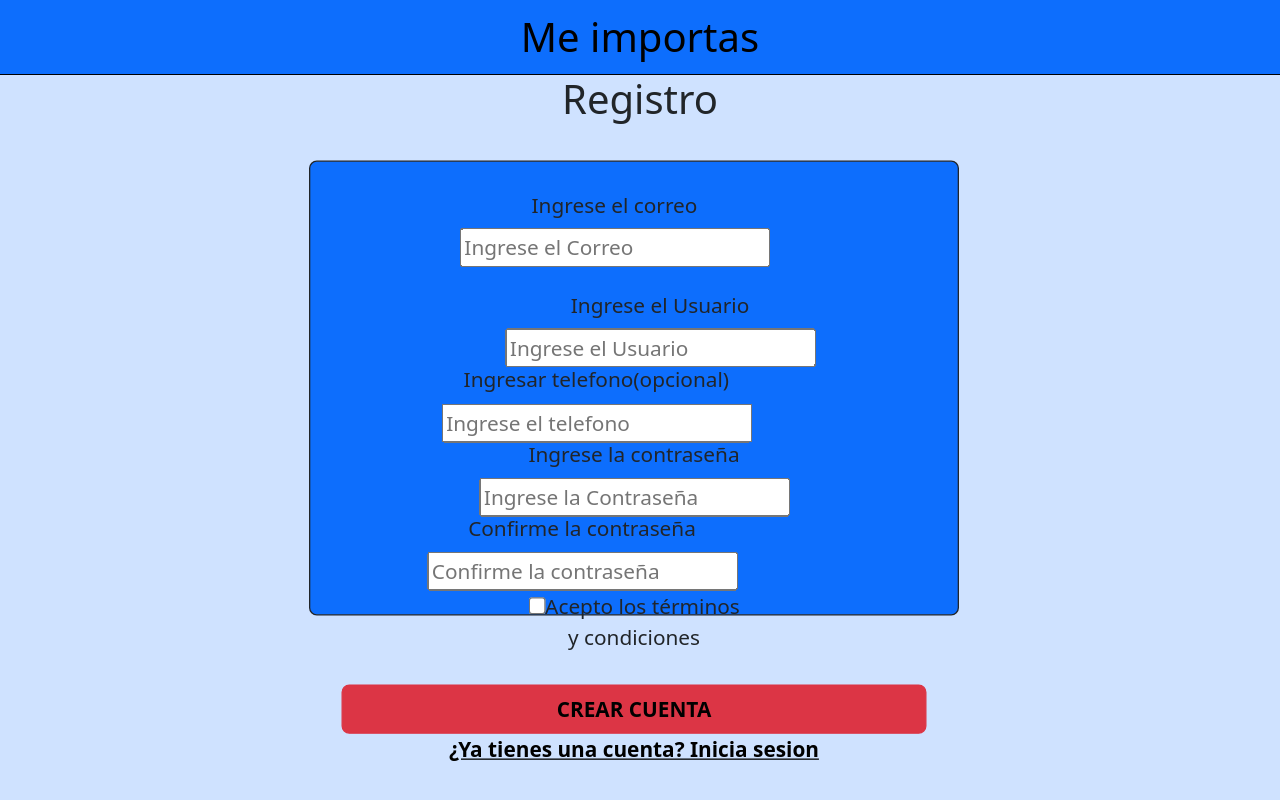
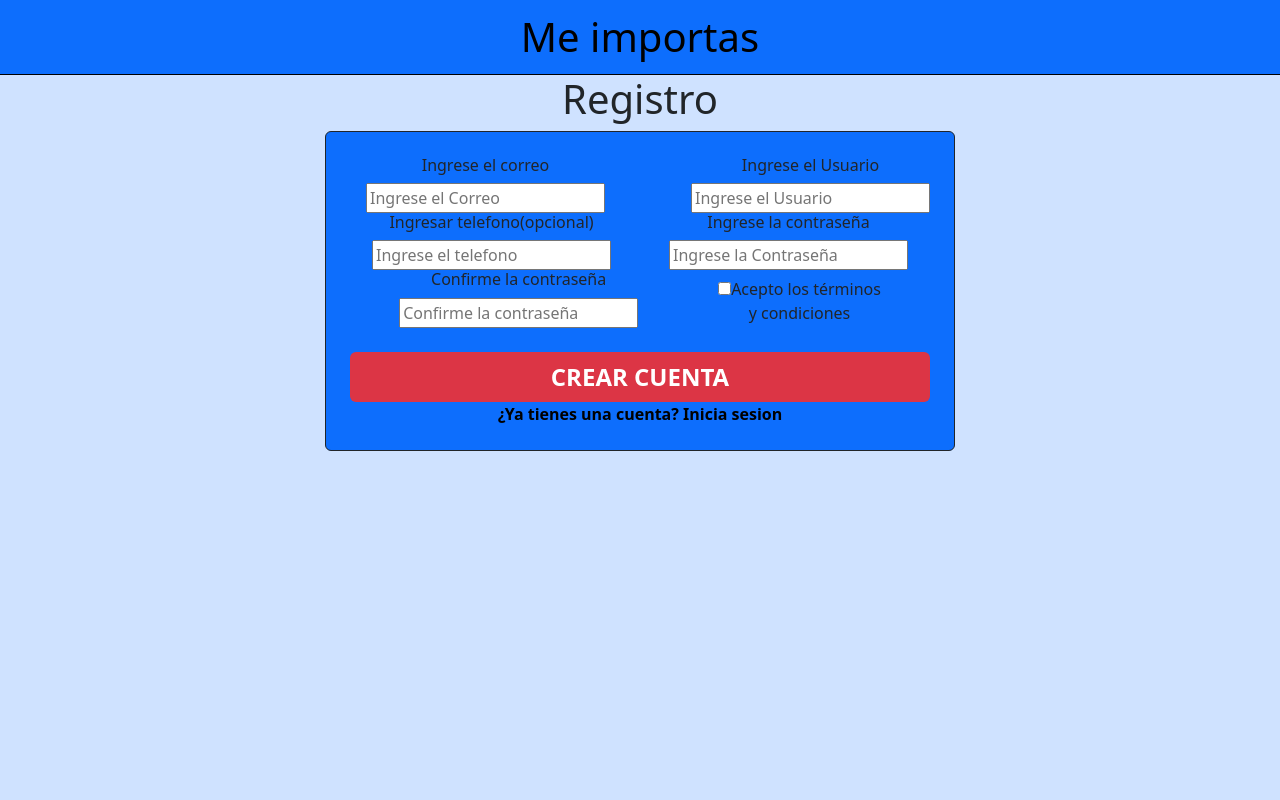
Before and after one commit to luis-alvarez1/me-importas-web, a React (Create React App) app: page /Registro in a window 1280 px wide. Shown: the top 800 px of the page. Built offline with nearby package versions, Linux system fonts and the light colour scheme.

Commit message:
Arreglo del diseño de los formularios de login y registro

```diff
--- a/src/componentes/Formreg.js
+++ b/src/componentes/Formreg.js
@@ -3,23 +3,17 @@ import { Link } from "react-router-dom";
 
 const Formreg = () => {
   return (
-    <div className="m-0 p-0 bg-primary-subtle" style={{ minHeight: "100vh", width: "100%" }}>
+    <div className="m-0 p-0 bg-primary-subtle d-flex flex-column align-item-center vw-100 vh-100">
       <h1 className="text-center">Registro</h1>
       <form
         action=""
-        className="rounded bg-primary d-flex flex-column text-center p-4 border border-dark border"
+        className="rounded bg-primary d-flex flex-column text-center p-4 border border-dark"
         style={{
-          maxWidth: "500px",
-          maxHeight: "1900px",
-          height: "350px",
-          width: "500px",
-          marginLeft: "30%",
-          marginTop: "90px",
-          transform: "scale(1.3)",
+          alignSelf: 'center',
         }}
       >
         <div>
-          <label for="" className="p-10" style={{ marginBottom: "20px" }}>
+          <label for="" className="mb-20 mx-3">
             <h6 style={{ marginRight: "30px" }}>Ingrese el correo</h6>
             <input
               type="text"
@@ -73,8 +67,8 @@ const Formreg = () => {
           </label>
         </div>
         <br></br>
-        <button type="button" class="btn btn-danger text-black fw-bold">CREAR CUENTA</button>
-        <Link to="/" className="text-black fw-bold mt-auto">
+        <button type="button" class="bg-danger fs-4 fw-bold btn text-white">CREAR CUENTA</button>
+        <Link to="/" className="text-decoration-none text-black fw-bold">
           ¿Ya tienes una cuenta? Inicia sesion
         </Link>
       </form>
--- a/src/componentes/Formulario.js
+++ b/src/componentes/Formulario.js
@@ -96,17 +96,14 @@ const Formulario = () => {
           />
         </div>
         <button
-          className="btn text-decoration-none text-black p-4 fw-bold"
-          style={{ marginTop: '10px' }}
+          className="btn text-decoration-none text-black p-3 fw-bold"
         >
           ¿Has olvidado tu contraseña? Recuperala
         </button>
-        <br></br>
         <button
           id="button"
           type="submit"
           className="bg-danger fs-4 fw-bold btn text-white"
-          style={{ marginTop: '10px' }}
         >
           {loading ? 'Cargando...' : 'INICIAR SESIÓN'}
         </button>
```
